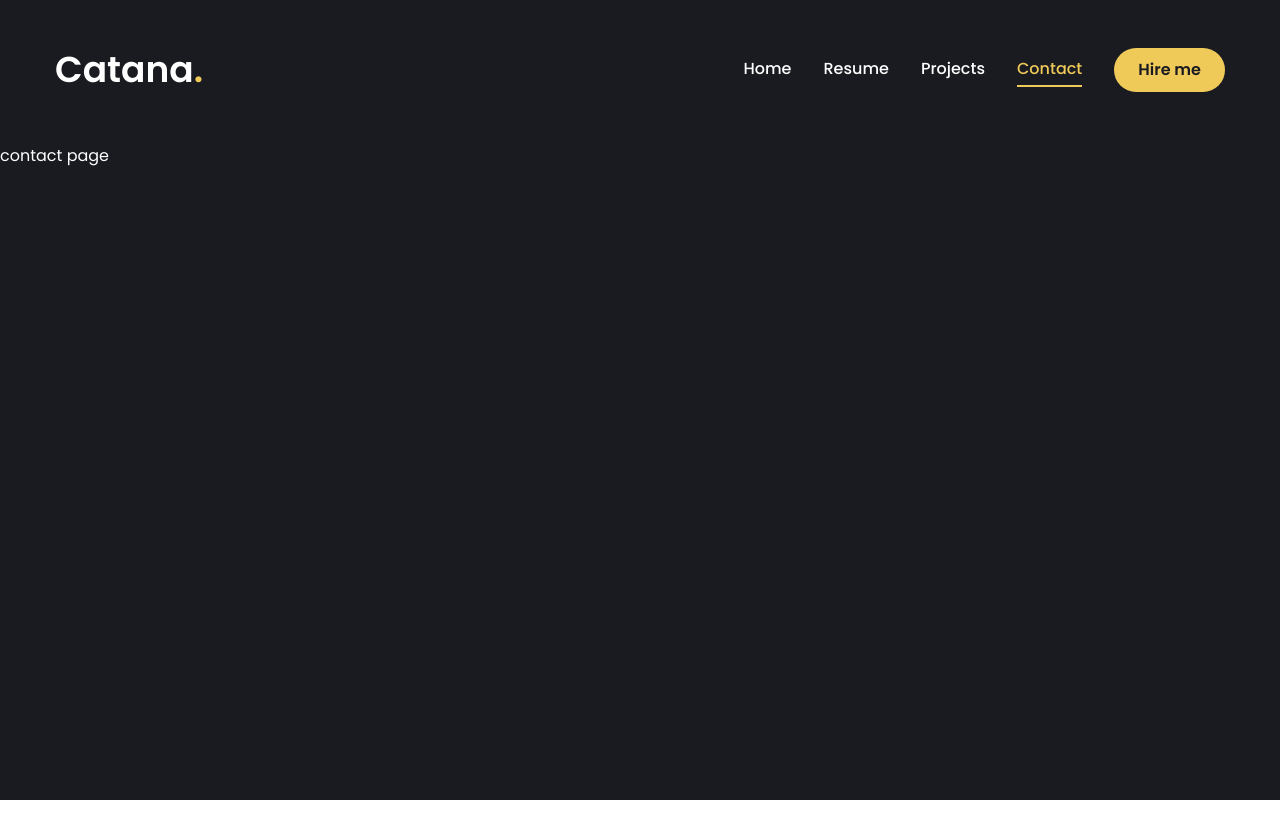
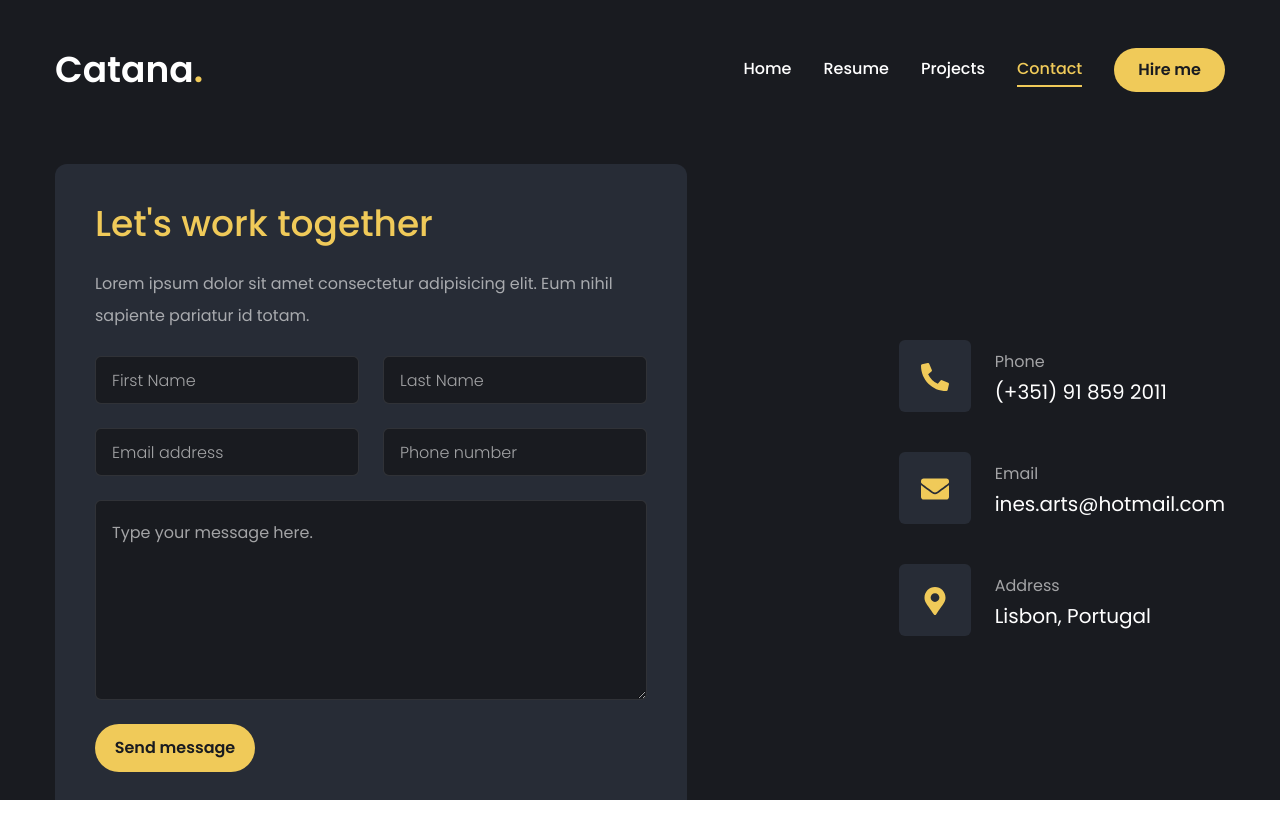
Before and after one commit to inesscatana/catana-portfolio, a Next.js app: page /contact in a window 1280 px wide. Before the commit the page ends 800 px from the top, so only its background shows below. Built offline with nearby package versions, Linux system fonts and the light colour scheme.

Commit message:
Contact page added

```diff
--- a/app/contact/page.tsx
+++ b/app/contact/page.tsx
@@ -1,3 +1,74 @@
-export default function Contact() {
-	return <div>contact page</div>
+'use client'
+
+import { motion } from 'framer-motion'
+
+// components
+import { Button } from '@/components/ui/button'
+import { Input } from '@/components/ui/input'
+import { Textarea } from '@/components/ui/textarea'
+
+import { info } from '@/lib/data'
+
+const Contact = () => {
+	return (
+		<motion.section
+			initial={{ opacity: 0 }}
+			animate={{
+				opacity: 1,
+				transition: { delay: 2.4, duration: 0.4, ease: 'easeIn' },
+			}}
+			className="py-6"
+		>
+			<div className="container mx-auto">
+				<div className="flex flex-col xl:flex-row gap-[30px]">
+					{/* Form Section */}
+					<div className="xl:w-[54%] order-2 xl:order-none">
+						<form className="flex flex-col gap-6 p-10 bg-[#272c36] rounded-xl">
+							<h3 className="text-4xl text-accent font-medium">
+								Let's work together
+							</h3>
+							<p className="text-white/60">
+								Lorem ipsum dolor sit amet consectetur adipisicing elit. Eum
+								nihil sapiente pariatur id totam.
+							</p>
+							{/* Grid for Inputs */}
+							<div className="grid grid-cols-1 md:grid-cols-2 gap-6">
+								<Input type="firstname" placeholder="First Name" />
+								<Input type="lastname" placeholder="Last Name" />
+								<Input type="email" placeholder="Email address" />
+								<Input type="phone" placeholder="Phone number" />
+							</div>
+							{/* Textarea for message */}
+							<Textarea
+								className="h-[200px]"
+								placeholder="Type your message here."
+							/>
+							{/* Button to submit */}
+							<Button size="md" className="max-w-40">
+								Send message
+							</Button>
+						</form>
+					</div>
+					{/* Information Section */}
+					<div className="flex-1 flex items-center xl:justify-end order-1 xl:order-none mb-8 xl:mb-0">
+						<ul className="flex flex-col gap-10">
+							{info.map((item, index) => (
+								<li key={index} className="flex items-center gap-6">
+									<div className="w-[52px] h-[52px] xl:w-[72px] xl:h-[72px] bg-[#272c36] text-accent rounded-md flex items-center justify-center">
+										<div className="text-[28px]">{item.icon}</div>
+									</div>
+									<div className="flex-1">
+										<p className="text-white/60">{item.title}</p>
+										<h3 className="text-xl">{item.description}</h3>
+									</div>
+								</li>
+							))}
+						</ul>
+					</div>
+				</div>
+			</div>
+		</motion.section>
+	)
 }
+
+export default Contact
--- a/components/ui/input.tsx
+++ b/components/ui/input.tsx
@@ -1,6 +1,6 @@
-import * as React from "react"
+import * as React from 'react'
 
-import { cn } from "@/lib/utils"
+import { cn } from '@/lib/utils'
 
 export interface InputProps
 	extends React.InputHTMLAttributes<HTMLInputElement> {}
@@ -11,7 +11,7 @@ const Input = React.forwardRef<HTMLInputElement, InputProps>(
 			<input
 				type={type}
 				className={cn(
-          "flex h-10 w-full rounded-md border border-slate-200 bg-white px-3 py-2 text-sm ring-offset-white file:border-0 file:bg-transparent file:text-sm file:font-medium placeholder:text-slate-500 focus-visible:outline-none focus-visible:ring-2 focus-visible:ring-slate-950 focus-visible:ring-offset-2 disabled:cursor-not-allowed disabled:opacity-50 dark:border-slate-800 dark:bg-slate-950 dark:ring-offset-slate-950 dark:placeholder:text-slate-400 dark:focus-visible:ring-slate-300",
+					'flex h-[48px] rounded-md border border-white/10 focus:border-accent font-light bg-primary px-4 py-5 text-base placeholder:text-white/60 outline-none',
 					className
 				)}
 				ref={ref}
@@ -20,6 +20,6 @@ const Input = React.forwardRef<HTMLInputElement, InputProps>(
 		)
 	}
 )
-Input.displayName = "Input"
+Input.displayName = 'Input'
 
 export { Input }
--- a/components/ui/textarea.tsx
+++ b/components/ui/textarea.tsx
@@ -1,6 +1,6 @@
-import * as React from "react"
+import * as React from 'react'
 
-import { cn } from "@/lib/utils"
+import { cn } from '@/lib/utils'
 
 export interface TextareaProps
 	extends React.TextareaHTMLAttributes<HTMLTextAreaElement> {}
@@ -10,7 +10,7 @@ const Textarea = React.forwardRef<HTMLTextAreaElement, TextareaProps>(
 		return (
 			<textarea
 				className={cn(
-          "flex min-h-[80px] w-full rounded-md border border-slate-200 bg-white px-3 py-2 text-sm ring-offset-white placeholder:text-slate-500 focus-visible:outline-none focus-visible:ring-2 focus-visible:ring-slate-950 focus-visible:ring-offset-2 disabled:cursor-not-allowed disabled:opacity-50 dark:border-slate-800 dark:bg-slate-950 dark:ring-offset-slate-950 dark:placeholder:text-slate-400 dark:focus-visible:ring-slate-300",
+					'flex min-h-[80px] w-full rounded-md border border-white/10 bg-primary px-4 py-5 text-base placeholder:text-white/60 focus-visible:outline-none focus-visible:ring-1 focus-visible:ring-accent focus-visible:ring-offset-0 disabled:cursor-not-allowed disabled:opacity-50',
 					className
 				)}
 				ref={ref}
@@ -19,6 +19,6 @@ const Textarea = React.forwardRef<HTMLTextAreaElement, TextareaProps>(
 		)
 	}
 )
-Textarea.displayName = "Textarea"
+Textarea.displayName = 'Textarea'
 
 export { Textarea }
--- a/lib/data.ts
+++ b/lib/data.ts
@@ -1,5 +1,9 @@
 import React from 'react'
+
 import {
+	FaPhoneAlt,
+	FaEnvelope,
+	FaMapMarkerAlt,
 	FaHtml5,
 	FaCss3,
 	FaJs,
@@ -50,6 +54,24 @@ export const links = [
 	{
 		name: 'contact',
 		path: '/contact',
+	},
+] as const
+
+export const info = [
+	{
+		icon: React.createElement(FaPhoneAlt),
+		title: 'Phone',
+		description: '(+351) 91 859 2011',
+	},
+	{
+		icon: React.createElement(FaEnvelope),
+		title: 'Email',
+		description: 'ines.arts@hotmail.com',
+	},
+	{
+		icon: React.createElement(FaMapMarkerAlt),
+		title: 'Address',
+		description: 'Lisbon, Portugal',
 	},
 ] as const
 
```
Lines whose indentation alone changed are shown as unchanged.
